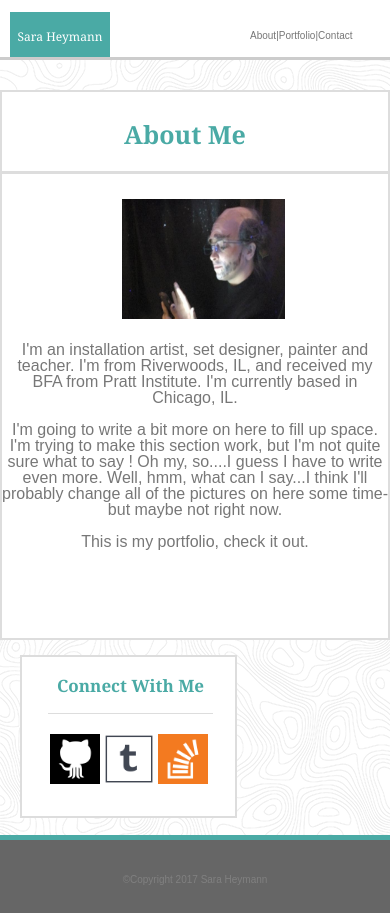
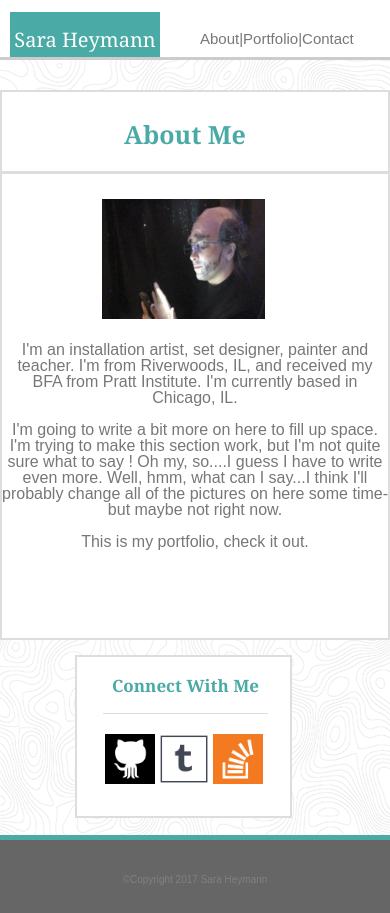
Before and after one commit to saraheymann/Responsive-Portfolio, a plain HTML site: page index.html in a window 390 px wide. Drawn offline with Linux system fonts and the light colour scheme.

Commit message:
updated for 412-360

```diff
--- a/assets/css/styles.css
+++ b/assets/css/styles.css
@@ -215,27 +215,27 @@ footer{
 		margin:0 auto;
 	}
 	.yourName{
-	width: 100px;
+	width: 150px;
 	height: 45px;
 	margin-left: 10px;
 /*	margin-right: 353px;*/
 	margin-top: 12px;
-	font: 12px Georgia, Times, Times New Roman, serif;
+	font: 20px Georgia, Times, Times New Roman, serif;
 /*	position: absolute;
 	color: white;
 	font-weight: bold;*/
-	padding-top: 16px;
+	padding-top: 14px;
 /*	float: left;*/
 }
 table{
 /*	position: absolute;
 	float: left;*/
 	width: 100px;
-	margin-left: 250px;
+	margin-left: 200px;
 /*	margin-right: 200px;*/
 	margin-top: 30px;
 	padding-bottom: 0px;
-	font: 10px 'Arial','Helvetica Neue', Helvetica, sans-serif;
+	font: 15px 'Arial','Helvetica Neue', Helvetica, sans-serif;
 	color: #777777;
 }
 .contentBox{
@@ -264,7 +264,7 @@ table{
 }
 .profileImage{
 /*	float: left;*/
-	margin: 25px 30px 15px 120px;
+	margin: 25px 30px 15px 100px;
 	height:120px;
 	width: 163px;
 }
@@ -299,7 +299,7 @@ footer{
 	position: absolute;*/
 	width: 217px;
 	height: 163px;
-	margin-left: 20px;
+	margin-left: 75px;
 	margin-top: 595px;
 /*	background-color: #ffffff;
 	border:solid 2px #dddddd; */
```
